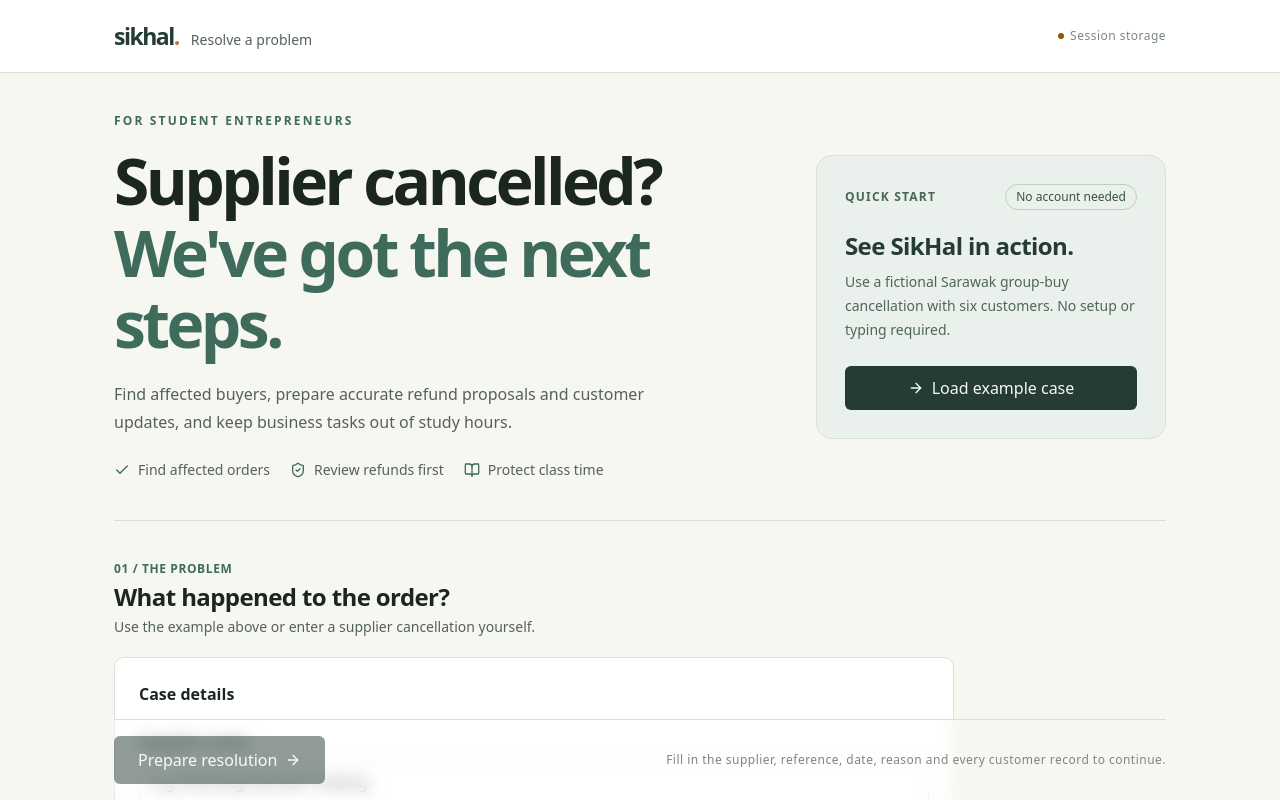
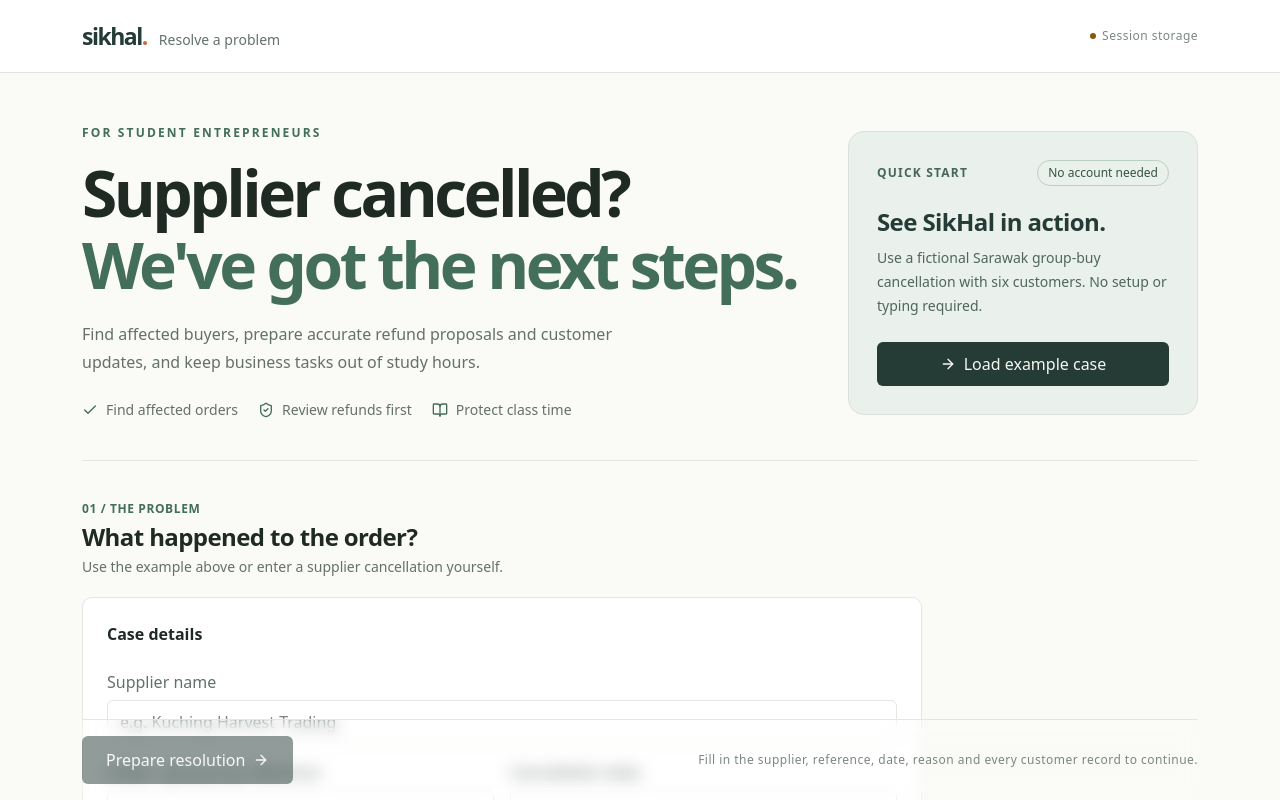
Before and after one commit to Siew-116/sikhal-ai, a Next.js app: page / in a window 1280 px wide. Shown: the top 800 px of the page. Built offline with nearby package versions, Linux system fonts and the light colour scheme; no server answers.

Commit message:
design: refine typography, navigation and result copy

```diff
--- a/src/app/globals.css
+++ b/src/app/globals.css
@@ -10,20 +10,20 @@
  * Light mode only — dark mode is explicitly out of MVP scope.
  */
 :root {
-  --bg: #f7f7f2;
+  --bg: #fafaf7;
   --surface: #ffffff;
   --surface-sunken: #efefe9;
-  --border: #deded6;
+  --border: #e4e7e0;
   --border-strong: #c3c3b8;
 
-  --text-primary: #1b2621;
-  --text-secondary: #54615b;
+  --text-primary: #202a24;
+  --text-secondary: #64716a;
   --text-muted: #7c8781;
 
   --primary: #243b36;
   --primary-hover: #1c302b;
   --primary-fg: #f7f7f2;
-  --accent: #3e6b5c;
+  --accent: #436e5a;
 
   --success: #2e6b4f;
   --success-bg: #e7efe9;
@@ -99,14 +99,21 @@
 @layer components {
   .sikhal-container {
     width: 100%;
-    max-width: 1100px;
+    max-width: 1180px;
     margin-inline: auto;
-    padding-inline: 16px;
+    padding-inline: 20px;
   }
 
   @media (min-width: 768px) {
     .sikhal-container {
-      padding-inline: 24px;
+      padding-inline: 32px;
     }
   }
 }
+
+@layer components {
+  .sikhal-container > section:first-of-type { margin-top: 12px; }
+  .sikhal-container .rounded-md { border-radius: 10px; }
+  .sikhal-container input, .sikhal-container textarea, .sikhal-container select { transition: border-color .15s ease, box-shadow .15s ease; }
+  .sikhal-container input:focus, .sikhal-container textarea:focus { border-color: #436e5a; }
+}
```
